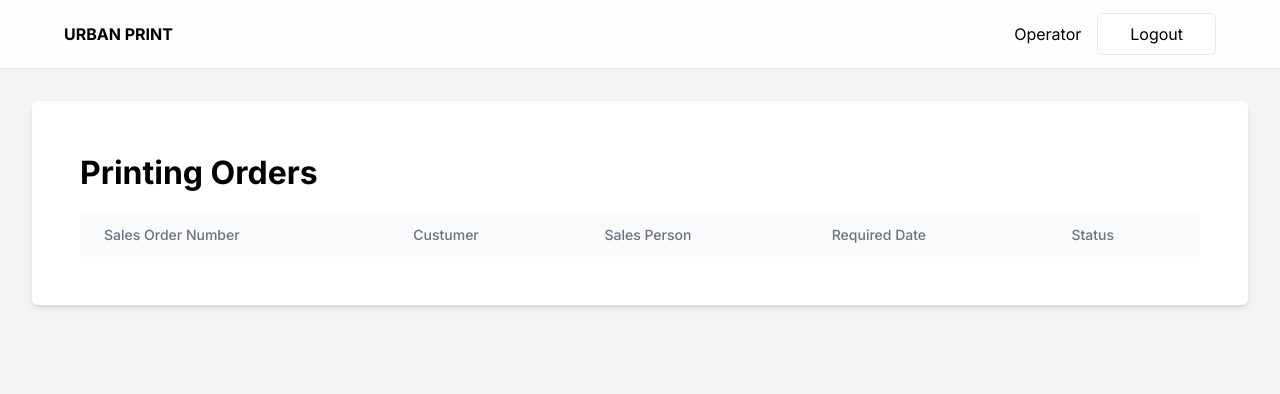
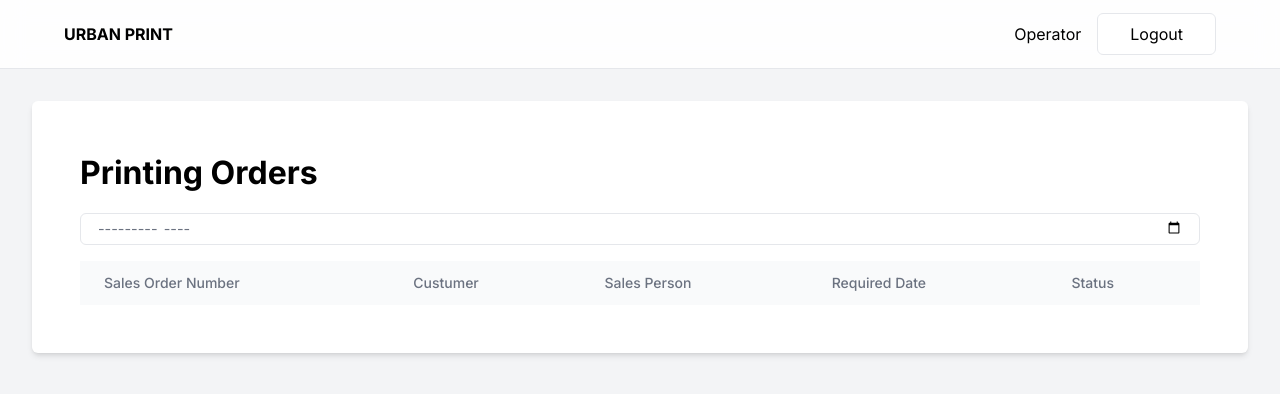
Before and after one commit to guntekhunter/urban-print, a Next.js app: page /operator/finishing-photography in a window 1280 px wide. Shown: the top 394 px of the page. Built offline with nearby package versions, Linux system fonts and the light colour scheme.

Commit message:
fix: finishing filter mount

```diff
--- a/app/operator/finishing-photography/page.tsx
+++ b/app/operator/finishing-photography/page.tsx
@@ -1,4 +1,5 @@
 "use client";
+import TimeInputs from "@/app/component/template/MountInput";
 import { getFinishingTask } from "@/app/fetch/FetchData";
 import { dateFormater } from "@/app/functions/DateFormater";
 import Image from "next/image";
@@ -38,10 +39,33 @@ export default function page() {
   const detailOrders = (id: any) => {
     route.push(`/operator/detail/${id}`);
   };
+
+  const handleDate = async (date: string, name: string) => {
+    const [inputYear, inputMonth] = date.split("-");
+    const idStatus: string | null = localStorage.getItem("status")
+    const idInteger = parseInt(idStatus ?? "0", 10);
+    const taskData = {
+      type: "finishing photography",
+      status: idInteger
+    };
+    const task = await getFinishingTask(taskData);
+
+
+    const theData = task?.data.data;
+
+    const filteredData = theData.filter((item: any) => {
+      const [orderYear, orderMonth] = item.order_date.split("-"); // Assuming order_date is in "YYYY-MM-DD" format
+      return orderYear === inputYear && orderMonth === inputMonth;
+    });
+
+    // Now, filteredData contains only the entries that match the selected month and year
+    setOrders(filteredData)
+  }
   return (
     <div className="flex justify-around relative pt-[2rem]">
       <div className="p-[3rem] rounded-md shadow-md bg-white text-text w-[95%] space-y-[1rem] text-[.7rem]">
         <h1 className="text-[2rem] font-bold">Printing Orders</h1>
+        <TimeInputs onChange={handleDate} name="required_date" />
         <table className="min-w-full divide-y divide-gray-200 rounded-md">
           <thead className="bg-gray-50">
             <tr className="px-6 py-3 text-left text-gray-500 text-[1rem] text-sm font-medium">
--- a/app/operator/finishing-poster/page.tsx
+++ b/app/operator/finishing-poster/page.tsx
@@ -1,4 +1,5 @@
 "use client";
+import TimeInputs from "@/app/component/template/MountInput";
 import {
   getFinishingTask,
   getPrintingPosterTask,
@@ -42,10 +43,32 @@ export default function page() {
   const detailOrders = (id: any) => {
     route.push(`/operator/detail/${id}`);
   };
+  const handleDate = async (date: string, name: string) => {
+    const [inputYear, inputMonth] = date.split("-");
+    const idStatus: string | null = localStorage.getItem("status")
+    const idInteger = parseInt(idStatus ?? "0", 10);
+    const taskData = {
+      type: "finishing poster",
+      status: idInteger
+    };
+    const task = await getFinishingTask(taskData);
+
+
+    const theData = task?.data.data;
+
+    const filteredData = theData.filter((item: any) => {
+      const [orderYear, orderMonth] = item.order_date.split("-"); // Assuming order_date is in "YYYY-MM-DD" format
+      return orderYear === inputYear && orderMonth === inputMonth;
+    });
+
+    // Now, filteredData contains only the entries that match the selected month and year
+    setOrders(filteredData)
+  }
   return (
     <div className="flex justify-around relative pt-[2rem]">
       <div className="p-[3rem] rounded-md shadow-md bg-white text-text w-[95%] space-y-[1rem] text-[.7rem]">
         <h1 className="text-[2rem] font-bold">Printing Orders</h1>
+        <TimeInputs onChange={handleDate} name="required_date" />
         <table className="min-w-full divide-y divide-gray-200 rounded-md">
           <thead className="bg-gray-50">
             <tr className="px-6 py-3 text-left text-gray-500 text-[1rem] text-sm font-medium">
--- a/app/operator/finishing-stickers/page.tsx
+++ b/app/operator/finishing-stickers/page.tsx
@@ -1,4 +1,5 @@
 "use client";
+import TimeInputs from "@/app/component/template/MountInput";
 import {
   getFinishingTask,
   getPrintingStickersTask,
@@ -42,10 +43,34 @@ export default function page() {
   const detailOrders = (id: any) => {
     route.push(`/operator/detail/${id}`);
   };
+
+  const handleDate = async (date: string, name: string) => {
+    const [inputYear, inputMonth] = date.split("-");
+    const idStatus: string | null = localStorage.getItem("status")
+    const idInteger = parseInt(idStatus ?? "0", 10);
+    const taskData = {
+      type: "finishing stickers",
+      status: idInteger
+    };
+    const task = await getFinishingTask(taskData);
+
+
+    const theData = task?.data.data;
+
+    const filteredData = theData.filter((item: any) => {
+      const [orderYear, orderMonth] = item.order_date.split("-"); // Assuming order_date is in "YYYY-MM-DD" format
+      return orderYear === inputYear && orderMonth === inputMonth;
+    });
+
+    // Now, filteredData contains only the entries that match the selected month and year
+    setOrders(filteredData)
+  }
+
   return (
     <div className="flex justify-around relative pt-[2rem]">
       <div className="p-[3rem] rounded-md shadow-md bg-white text-text w-[95%] space-y-[1rem] text-[.7rem]">
         <h1 className="text-[2rem] font-bold">Printing Orders</h1>
+        <TimeInputs onChange={handleDate} name="required_date" />
         <table className="min-w-full divide-y divide-gray-200 rounded-md">
           <thead className="bg-gray-50">
             <tr className="px-6 py-3 text-left text-gray-500 text-[1rem] text-sm font-medium">
--- a/app/operator/printing-photography/page.tsx
+++ b/app/operator/printing-photography/page.tsx
@@ -51,7 +51,6 @@ export default function page() {
     setOrders(filteredData)
   }
 
-  console.log("ini", orders)
   return (
     <div className="flex justify-around relative pt-[2rem]">
       <div className="p-[3rem] rounded-md shadow-md bg-white text-text w-[95%] space-y-[1rem] text-[.7rem]">
```
